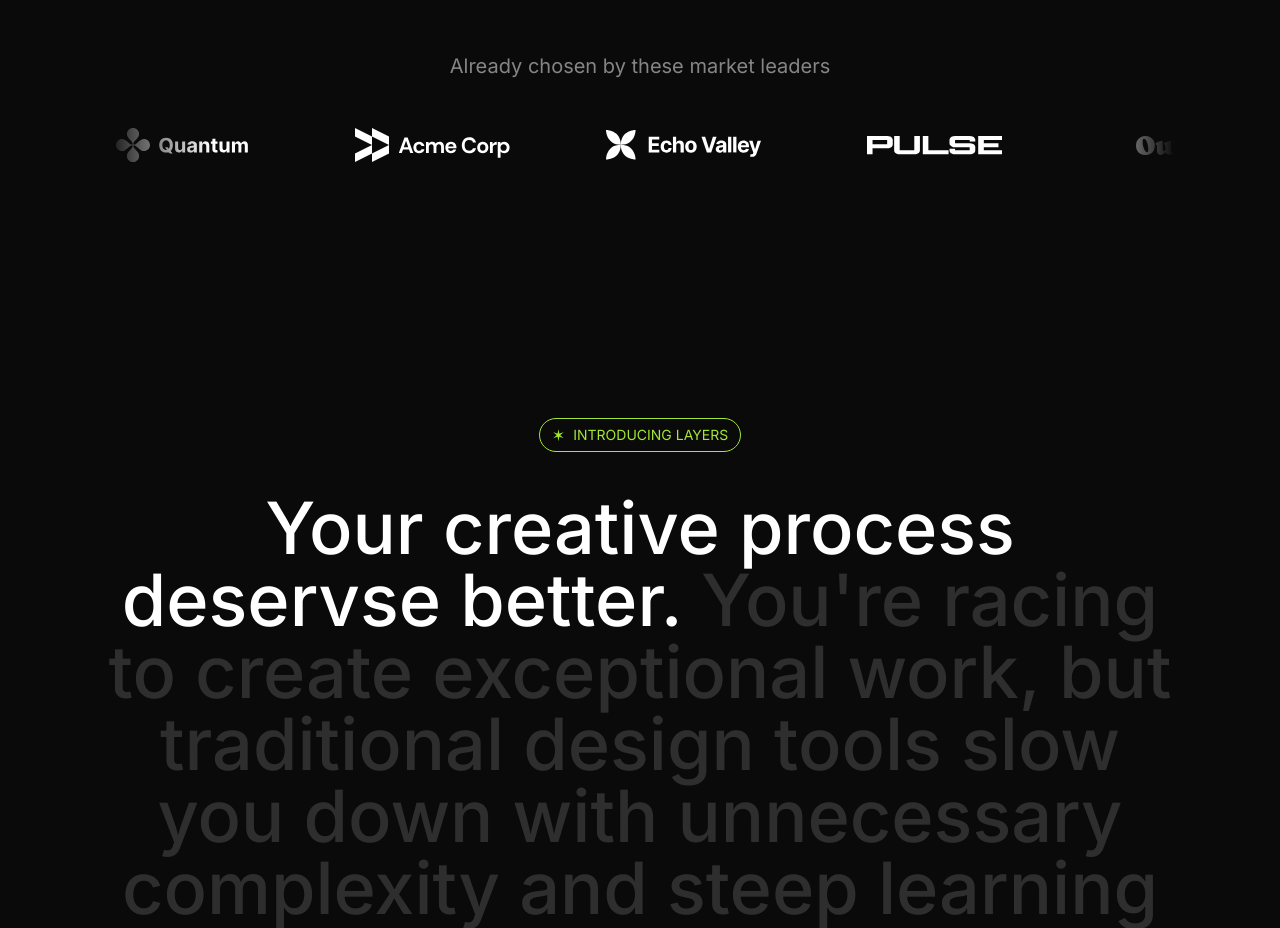
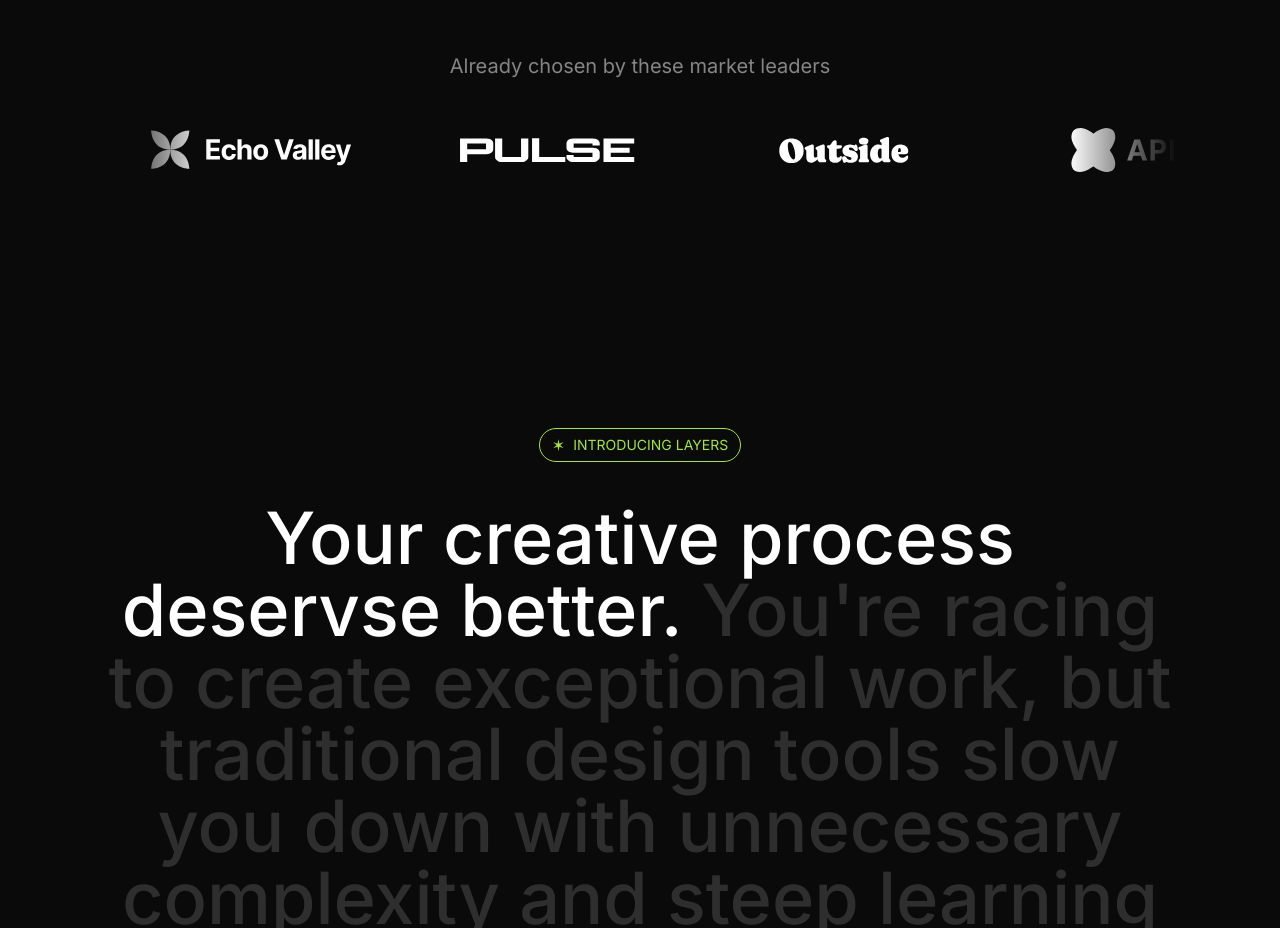
Before and after one commit to AymanAbusura/Layers_SaaSLandingPage, a Next.js app: page / in a window 1280 px wide. Shown: the part 800-1728 px from the top of the page. Built offline with nearby package versions, Linux system fonts and the light colour scheme.

Commit message:
Done with LogoTicker

```diff
--- a/src/sections/LogoTicker.tsx
+++ b/src/sections/LogoTicker.tsx
@@ -1,4 +1,8 @@
+'use client';
+
+import { Fragment } from "react";
 import Image from "next/image";
+import { motion } from "framer-motion";
 import {
     quantumLogo,
     acmeLogo,
@@ -27,8 +31,20 @@
             <div className="container">
                 <h3 className="text-center text-white/50 text-xl">Already chosen by these market leaders</h3>
 
-                <div className="overflow-hidden mt-12 [mask-image:linear-gradient(to_right,transparent,black_10%,black_90%,transparent)]">
-                    <div className="flex gap-24 pr-24">
+                <div className="flex overflow-hidden mt-12 [mask-image:linear-gradient(to_right,transparent,black_10%,black_90%,transparent)]">
+                    <motion.div
+                        animate={{
+                            x: '-50%',
+                        }}
+                        transition={{
+                            duration: 30,
+                            ease: 'linear',
+                            repeat: Infinity
+                        }}
+                        className="flex flex-none gap-24 pr-24"
+                    >
+                        {Array.from({ length: 2 }).map((_, index) => (
+                            <Fragment key={index}>
                                 {logos.map(logo => (
                                     <Image
                                         src={logo.image}
@@ -38,7 +54,9 @@
                                         height="100"
                                     />
                                 ))}
-                    </div>
+                            </Fragment>
+                        ))}
+                    </motion.div>
                 </div>
             </div>
         </section>
```
Lines whose indentation alone changed are shown as unchanged.
